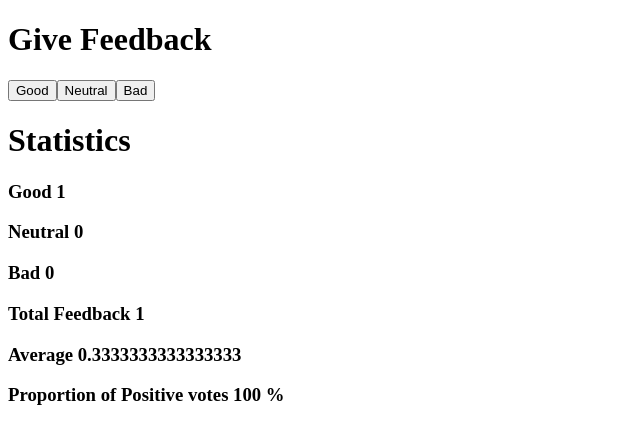
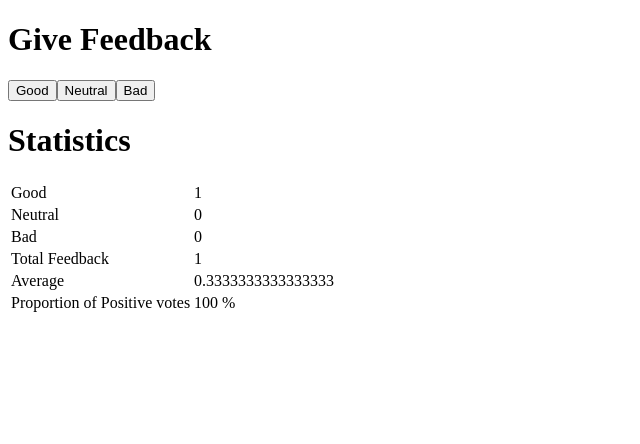
Before and after one commit to moyela/fullstackopen, a React (Create React App) app in the folder part01/: page / in a window 1280 px wide. Both pictures are taken after a click on the button "Good". Shown: the top 444 px of the page, without its empty margins (0-640 px from the left). Built offline with nearby package versions, Linux system fonts and the light colour scheme.

Commit message:
unicafe step 6 and refactoring

```diff
--- a/part01/src/App.js
+++ b/part01/src/App.js
@@ -48,12 +48,16 @@ const Statistics = (props) => {
     <>
       <Sections sectionTitle='Statistics' />
 
-      <Entries title='Good' figure={props.good} />
-      <Entries title='Neutral' figure={props.neutral} />
-      <Entries title='Bad' figure={props.bad} />
-      <Entries title='Total Feedback' figure={props.all} />
-      <Entries title='Average' figure={props.average} />
-      <Entries title='Proportion of Positive votes' figure={props.positive} />
+      <table>
+        <tbody>
+          <StatisticLine title='Good' figure={props.good} />
+          <StatisticLine title='Neutral' figure={props.neutral} />
+          <StatisticLine title='Bad' figure={props.bad} />
+          <StatisticLine title='Total Feedback' figure={props.all} />
+          <StatisticLine title='Average' figure={props.average} />
+          <StatisticLine title='Proportion of Positive votes' figure={props.positive} />
+        </tbody>
+      </table>
     </>
   )
 }
@@ -74,11 +78,12 @@ const FeedbackButton = ({text, handleClick}) => {
   )
 }
 
-const Entries = ({title, figure}) => {
+const StatisticLine = ({title, figure}) => {
   return (
-    <h3>
-      {title} {figure}
-    </h3>
+    <tr>
+      <td>{title}</td>
+      <td>{figure}</td>
+    </tr>
   )
 }
 
```
